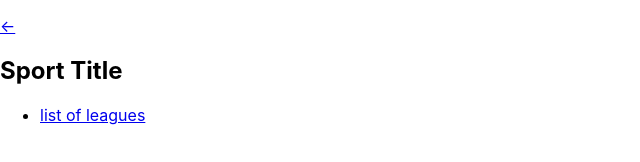
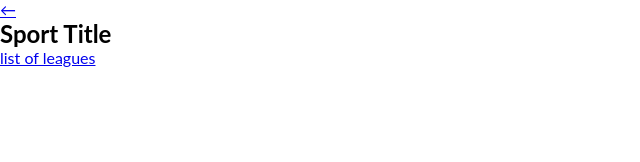
Before and after one commit to phelian23/react-redux-capstone, a React app: page /sports in a window 1280 px wide. Shown: the whole page, without its empty margins (0-640 px from the left). Built offline with nearby package versions, Linux system fonts and the light colour scheme.

Commit message:
Update project

```diff
--- a/src/components/homepage.js
+++ b/src/components/homepage.js
@@ -2,16 +2,14 @@ import React from 'react';
 import { Routes, Route } from 'react-router-dom';
 import AllSports from './allSports';
 import Sport from './sport';
-import Leagues from './leagues';
 
 const HomePage = () => (
   <div>
     <Routes>
       <Route exact path="/" element={<AllSports />} />
       <Route exact path="/sports" element={<Sport />} />
-            <Route exact path="/leagues" element={<Leagues />} />
     </Routes>
   </div>
-)
+);
 
 export default HomePage;
--- a/src/index.css
+++ b/src/index.css
@@ -1,13 +1,6 @@
-body {
+* {
   margin: 0;
-  font-family: -apple-system, BlinkMacSystemFont, 'Segoe UI', 'Roboto', 'Oxygen',
-    'Ubuntu', 'Cantarell', 'Fira Sans', 'Droid Sans', 'Helvetica Neue',
-    sans-serif;
-  -webkit-font-smoothing: antialiased;
-  -moz-osx-font-smoothing: grayscale;
+  padding: 0;
+  box-sizing: border-box;
+  font-family: lato, sans-serif;
 }
-
-code {
-  font-family: source-code-pro, Menlo, Monaco, Consolas, 'Courier New',
-    monospace;
-}
--- a/src/index.js
+++ b/src/index.js
@@ -15,7 +15,7 @@ ReactDOM.render(
       </Provider>
     </BrowserRouter>
   </React.StrictMode>,
-  document.getElementById('root')
+  document.getElementById('root'),
 );
 
 // If you want to start measuring performance in your app, pass a function
```
Lines whose indentation alone changed are shown as unchanged.
